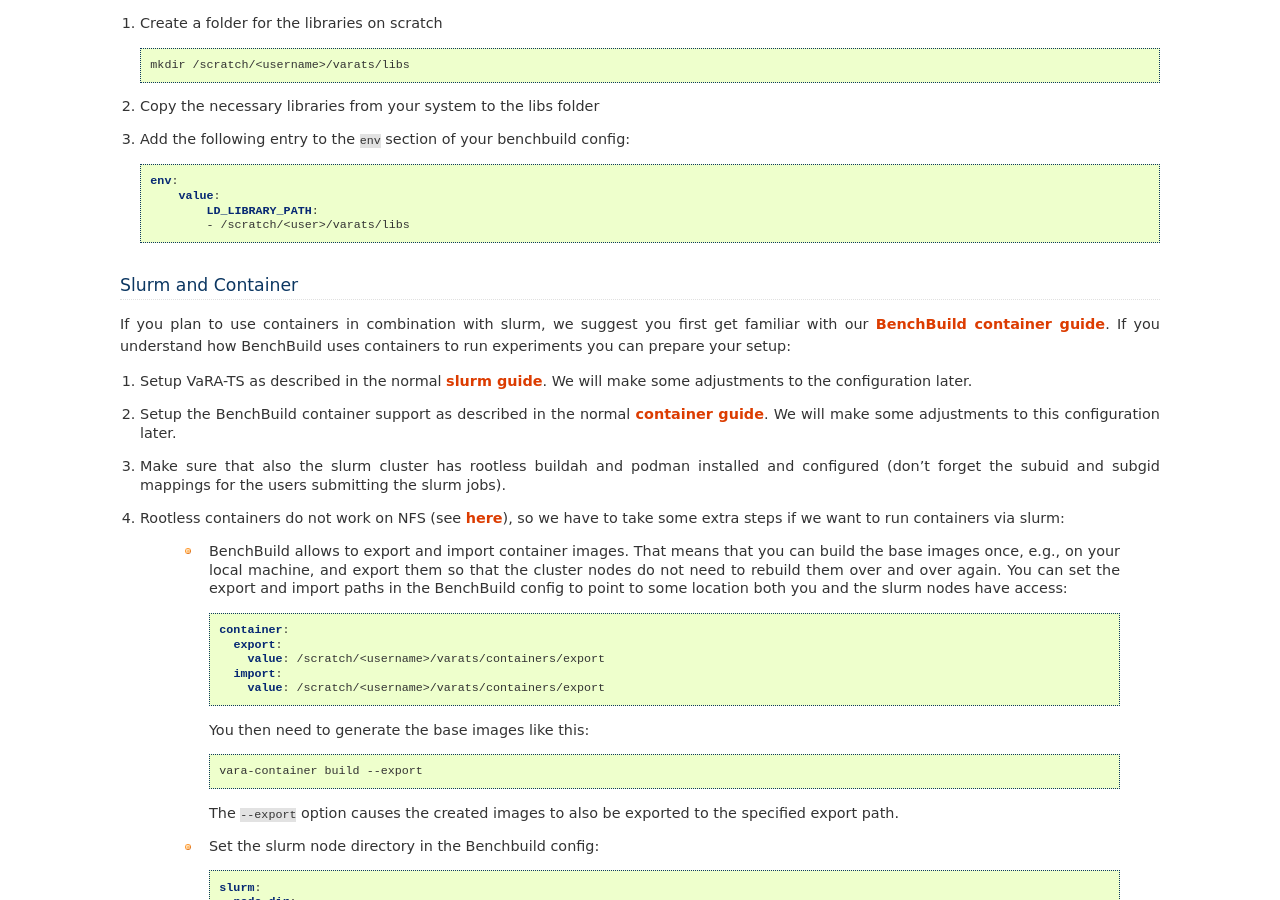
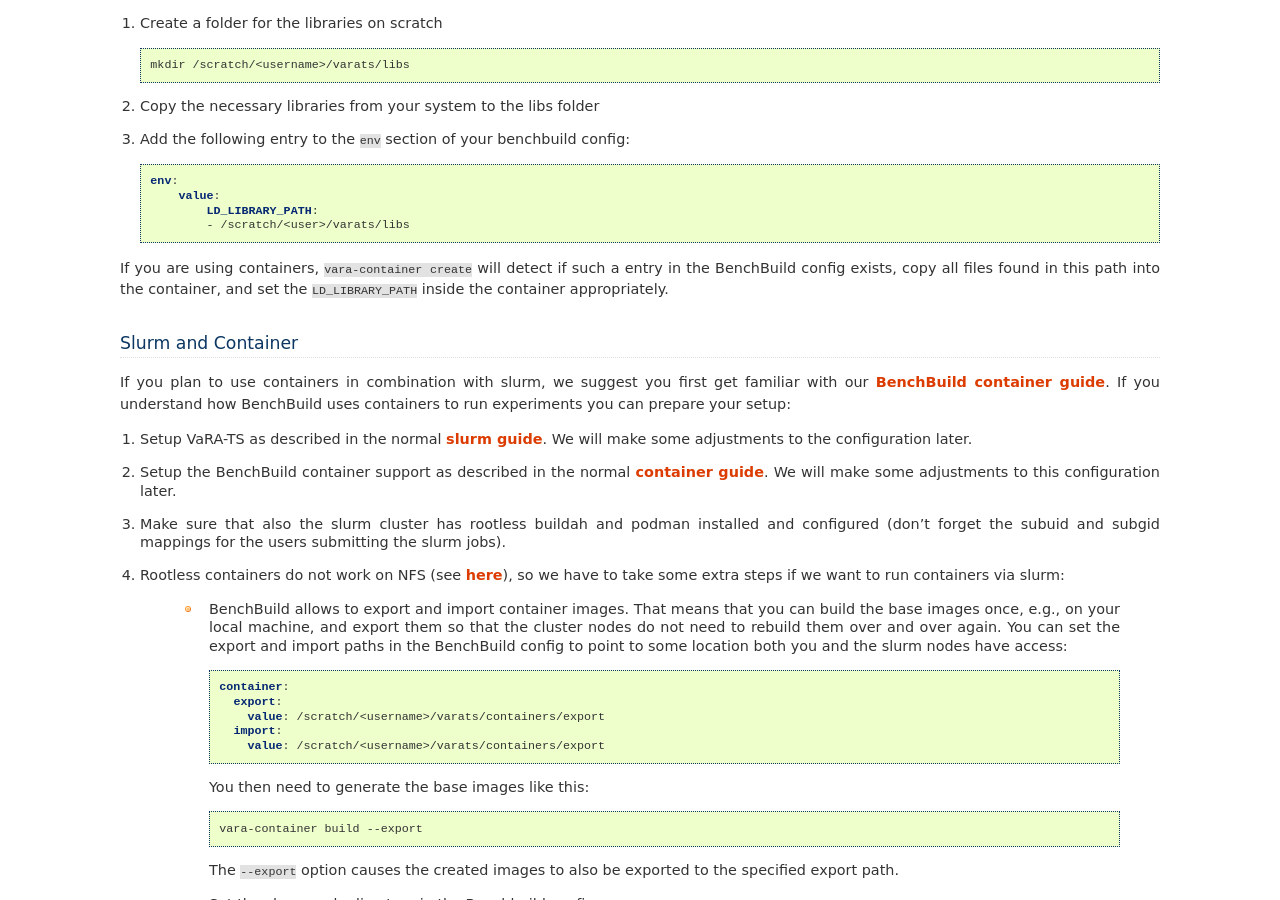
Before and after one commit to se-sic/VaRA-Tool-Suite, a Sphinx documentation site: the page built from docs/source/vara-ts/slurm.rst, in a window 1280 px wide and 900 px high, scrolled down 2183 px. Built offline with Sphinx 7.4.7, drawn with Linux system fonts in a browser that asks for light colours; the version number could not be read and is left out.

Commit message:
Add note about missing deps in container

```diff
--- a/docs/source/vara-ts/slurm.rst
+++ b/docs/source/vara-ts/slurm.rst
@@ -148,6 +148,8 @@
               LD_LIBRARY_PATH:
               - /scratch/<user>/varats/libs
 
+If you are using containers, ``vara-container create`` will detect if such a entry in the BenchBuild config exists, copy all files found in this path into the container, and set the ``LD_LIBRARY_PATH`` inside the container appropriately.
+
 
 Slurm and Container
 -------------------
```
